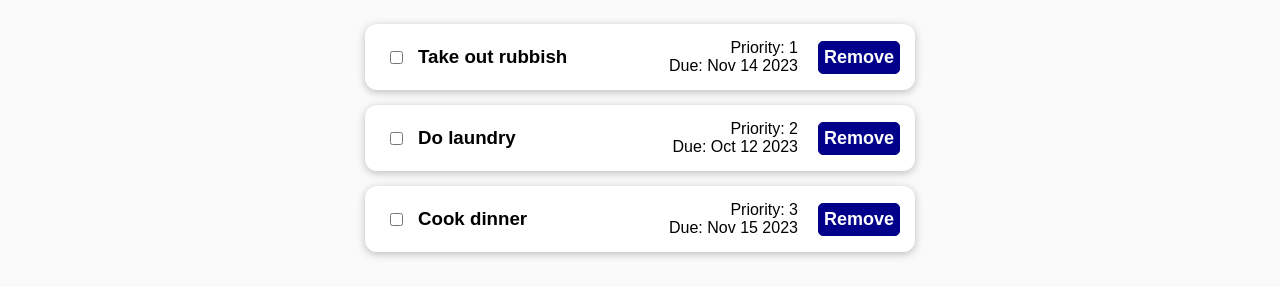
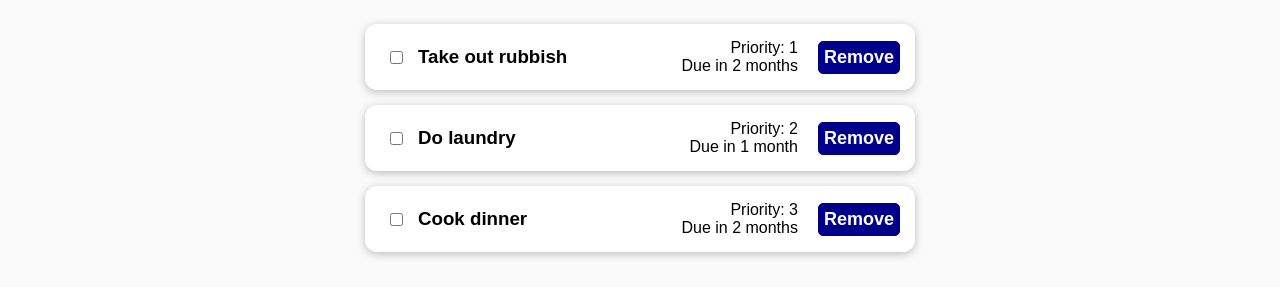
Before and after one commit to FoxPopuli/react-todo, a React (Create React App) app: page / in a window 1280 px wide. Shown: the part 173-460 px from the top of the page. Built offline with nearby package versions, Linux system fonts and the light colour scheme.

Commit message:
Finished parseDate function

```diff
--- a/src/components/TodoItem/TodoItem.js
+++ b/src/components/TodoItem/TodoItem.js
@@ -4,9 +4,35 @@ import Button from "../UI/Button/Button";
 
 const parseDate = (dateObj) => {
   console.log("Date stuff");
-  console.log(dateObj);
-  console.log(dateObj.toString());
+  console.log(dateObj.getDate());
+
   return dateObj.toString().split("").splice(4, 11).join("");
+};
+
+const parseDate2 = (dateObj) => {
+  const date2 = new Date();
+  const diffTime = Math.abs(date2 - dateObj);
+  const diffDays = Math.ceil(diffTime / (1000 * 60 * 60 * 24));
+  console.log(diffTime + " milliseconds");
+  console.log(diffDays + " days");
+
+  let returnString = "Due in ";
+  if (diffDays < 13) {
+    returnString += diffDays === 1 ? diffDays + " day" : diffDays + " days";
+  } else if (diffDays < 30) {
+    const numWeeks = Math.floor(diffDays / 7);
+    returnString += numWeeks === 1 ? numWeeks + " week" : numWeeks + " weeks";
+  } else if (diffDays < 365) {
+    const numMonths = Math.floor(diffDays / 30);
+    returnString +=
+      numMonths === 1 ? numMonths + " month" : numMonths + " months";
+  } else {
+    const numYears = Math.floor(diffDays / 365);
+    returnString += numYears === 1 ? numYears + " year" : numYears + " years";
+    returnString += Math.floor(diffDays / 365) + " years";
+  }
+
+  return returnString;
 };
 
 const TodoItem = (props) => {
@@ -14,7 +40,8 @@ const TodoItem = (props) => {
     props.onRemoveItem(props.id);
   };
 
-  const dateMod = parseDate(props.dueDate);
+  parseDate2(props.dueDate);
+
   return (
     <Card>
       <li className={classes.main}>
@@ -25,7 +52,7 @@ const TodoItem = (props) => {
           <div className={classes.priority}>
             {"Priority: " + props.priority}
           </div>
-          <div className={classes.dueDate}>{"Due: " + dateMod}</div>
+          <div className={classes.dueDate}>{parseDate2(props.dueDate)}</div>
         </div>
         {/* <button onClick={removeItemHandler}>Remove</button> */}
         <Button onClick={removeItemHandler}>Remove</Button>
```
